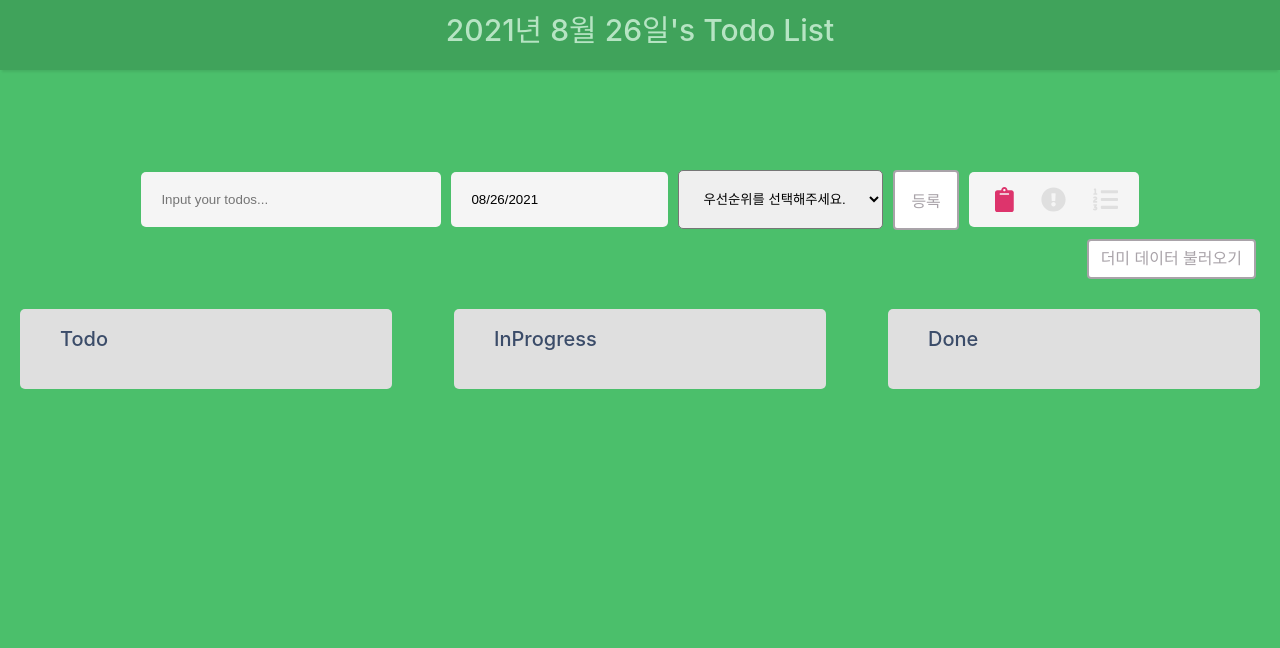
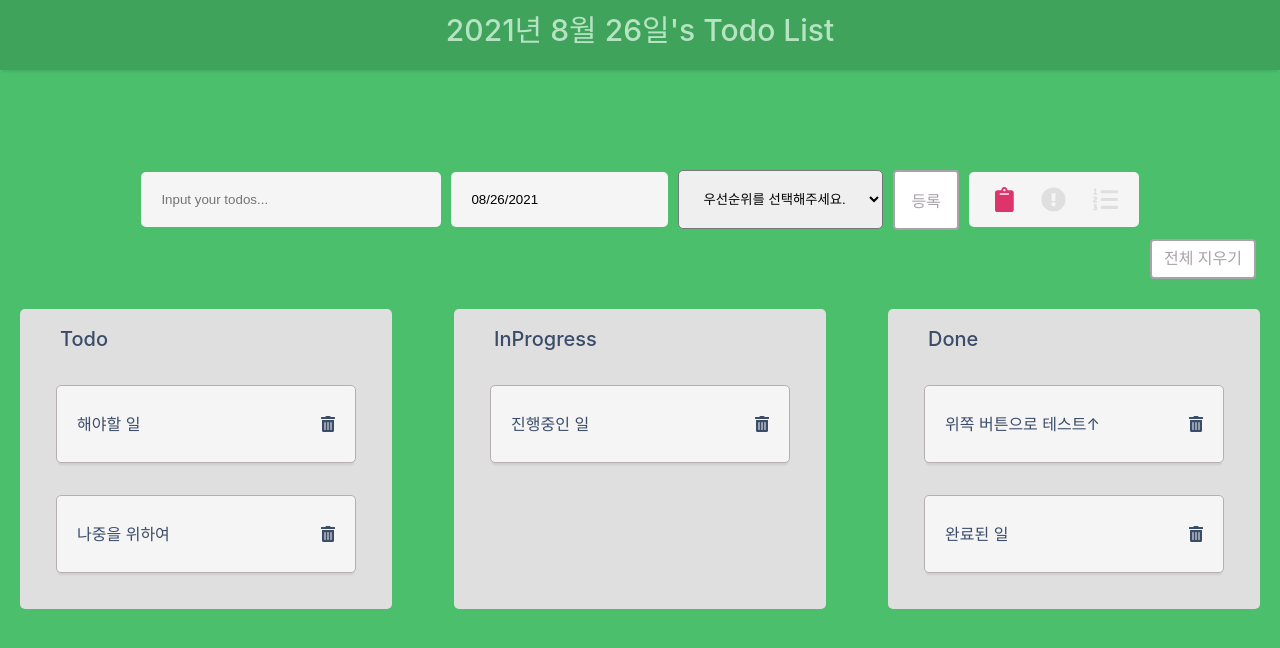
Before and after one commit to Derek-94/modo-todo-assignment, a React (Create React App) app: page / in a window 1280 px wide. Shown: the top 648 px of the page. Built offline with nearby package versions, Linux system fonts and the light colour scheme.

Commit message:
Fix: setTodo originalData 로 변경

```diff
--- a/src/components/Filtering/FilteringService.ts
+++ b/src/components/Filtering/FilteringService.ts
@@ -10,10 +10,11 @@ interface FilteringData {
   dropdownOpen: boolean;
   click: ClickObj;
   setTodoState: React.Dispatch<React.SetStateAction<Itodo[]>>;
+  setOriginalData: React.Dispatch<React.SetStateAction<Itodo[]>>;
 }
 
 export const useFiltering = (): FilteringData => {
-  const [originalData] = useState<Itodo[]>([]);
+  const [originalData, setOriginalData] = useState<Itodo[]>([]);
   const [todoState, setTodoState] = useState<Itodo[]>([]);
   const [dropdownOpen, setDropdownOpen] = useState(false);
   const [click, setClick] = useState<ClickObj>({
@@ -23,8 +24,12 @@ export const useFiltering = (): FilteringData => {
 
   useEffect(() => {
     const getData = (getStorage('modu_todos') || TODOS) as Itodo[];
-    setTodoState(getData);
+    setOriginalData(getData);
   }, []);
+
+  useEffect(() => {
+    setTodoState(originalData);
+  }, [originalData]);
 
   useEffect(() => {
     setStorage('modu_todos', todoState);
@@ -94,6 +99,7 @@ export const useFiltering = (): FilteringData => {
     setTodoState,
     handlerFiltering,
     handlerDropdown,
+    setOriginalData,
     dropdownOpen,
     click,
   };
--- a/src/components/Todo/SetTodo.tsx
+++ b/src/components/Todo/SetTodo.tsx
@@ -6,19 +6,24 @@ import styled from 'styled-components';
 
 interface setTodoProps {
   todoLength: number;
+  setDefaultTodos: (todos: Itodo[]) => void;
   setTodos: (todos: Itodo[]) => void;
 }
-const SetTodo: React.FC<setTodoProps> = ({ todoLength, setTodos }) => {
+const SetTodo: React.FC<setTodoProps> = ({
+  todoLength,
+  setTodos,
+  setDefaultTodos,
+}) => {
   const initialTodo = TODOS as Itodo[];
   const clearTodos = () => {
     setTodos([]);
   };
   const showDummy = () => {
-    setTodos(initialTodo);
+    setDefaultTodos(initialTodo);
   };
-  const [showClear, setShowClear] = useState(todoLength > 3);
+  const [showClear, setShowClear] = useState(todoLength > 0);
   useEffect(() => {
-    setShowClear(todoLength > 3);
+    setShowClear(todoLength > 0);
   }, [todoLength]);
   return (
     <SetTodoWrap>
--- a/src/components/Todo/TodoList.tsx
+++ b/src/components/Todo/TodoList.tsx
@@ -18,6 +18,7 @@ const TodoList: React.FC = () => {
     click,
     todoState,
     setTodoState,
+    setOriginalData,
   } = useFiltering();
 
   const filterList = (status: StatusKey) =>
@@ -42,7 +43,11 @@ const TodoList: React.FC = () => {
           click={click}
         />
       </TodoFormWrapper>
-      <SetTodo todoLength={todoState.length} setTodos={setTodoState} />
+      <SetTodo
+        todoLength={todoState.length}
+        setDefaultTodos={setOriginalData}
+        setTodos={setTodoState}
+      />
       <MainContainer>
         <DragProvider>
           {STATUS.map((status, i) => (
```
